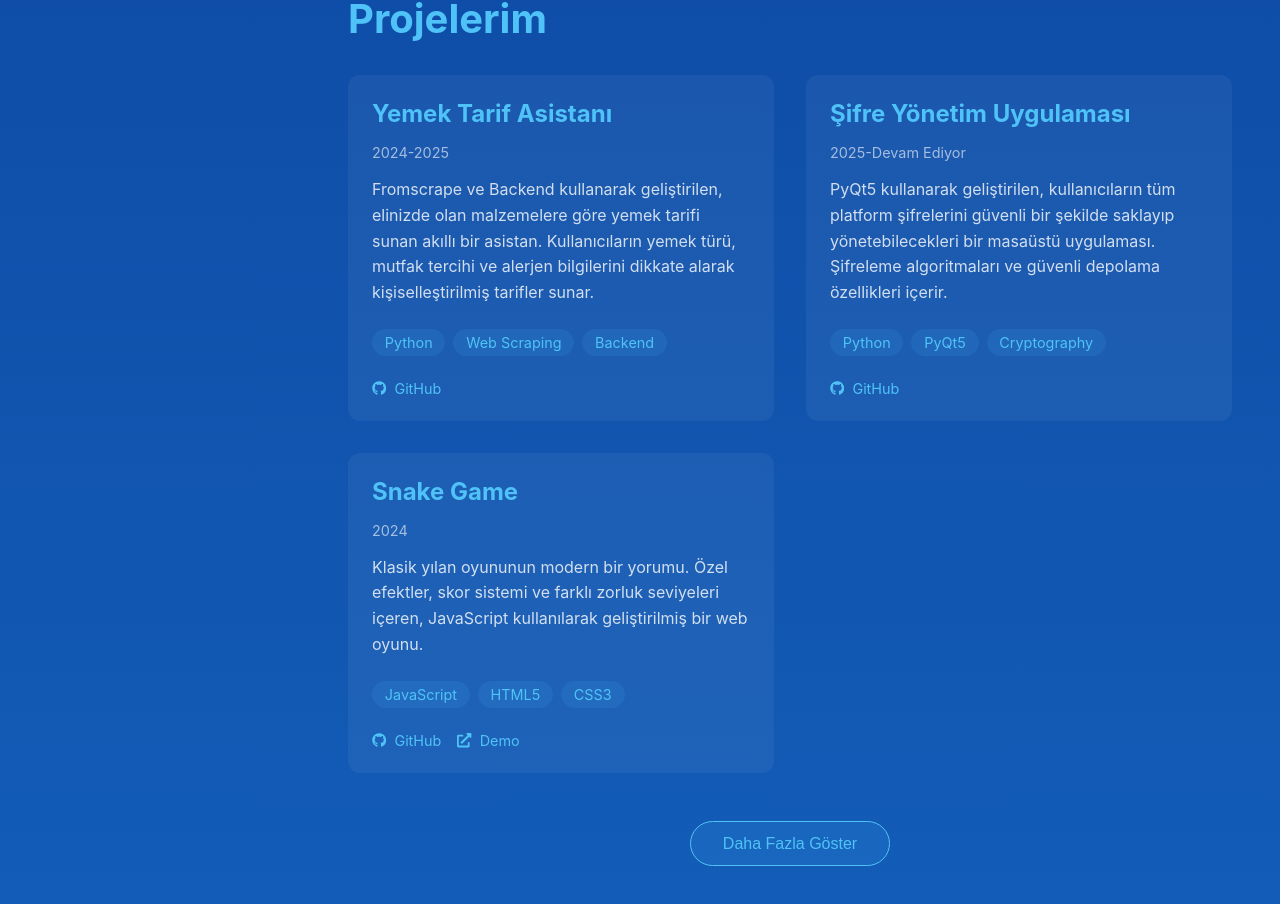
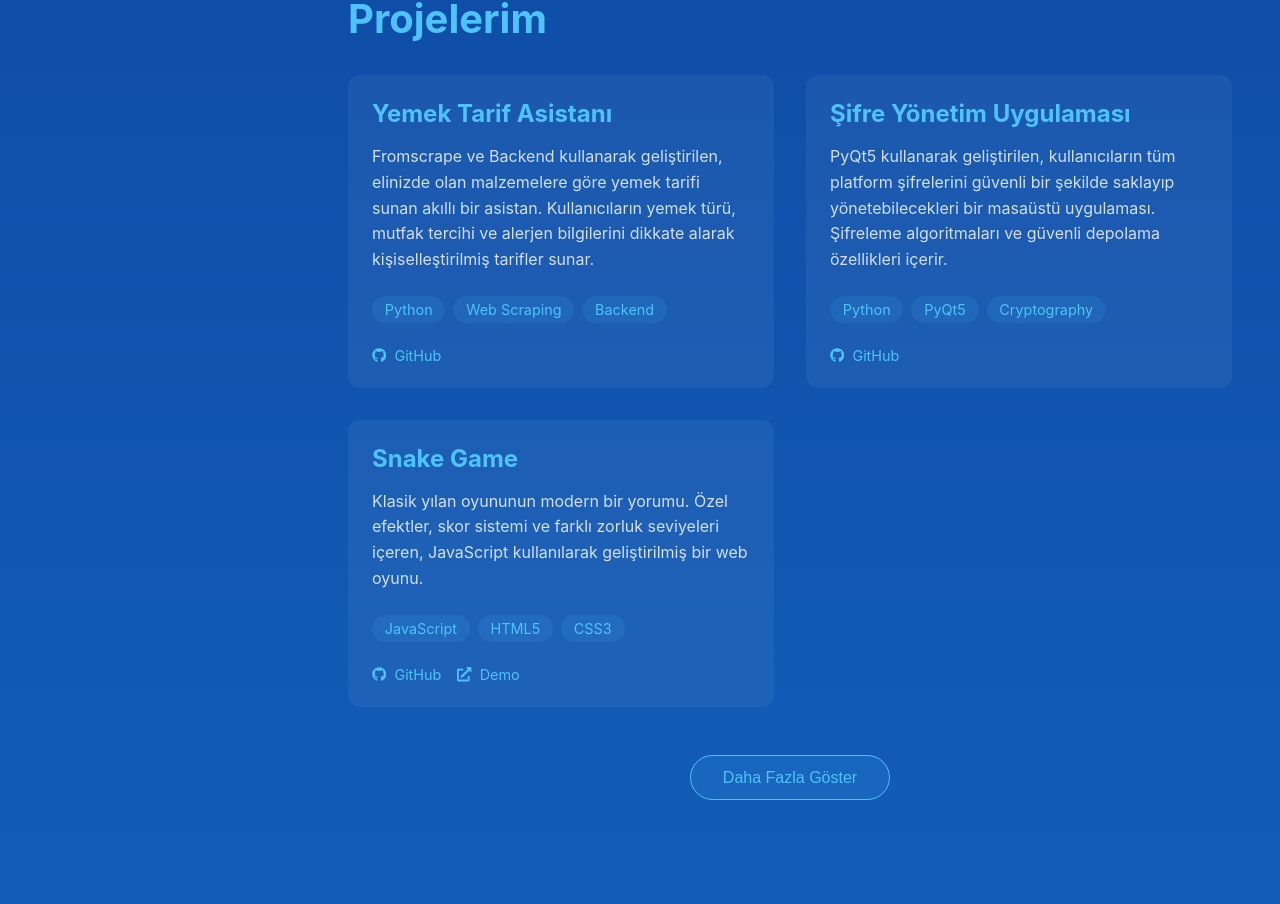
Before and after one commit to EceSol/React_Nodejs_Portfolyo, a React (Create React App) app: page / in a window 1280 px wide. Shown: the part 2890-3794 px from the top of the page. Built offline with nearby package versions, Linux system fonts and the light colour scheme.

Commit message:
projeler güncellendi

```diff
--- a/src/pages/Projects.jsx
+++ b/src/pages/Projects.jsx
@@ -60,13 +60,6 @@ const Tech = styled.span`
   font-size: 0.9rem;
 `;
 
-const DateRange = styled.span`
-  color: rgba(255, 255, 255, 0.6);
-  font-size: 0.9rem;
-  display: block;
-  margin-bottom: 1rem;
-`;
-
 const Links = styled.div`
   display: flex;
   gap: 1rem;
@@ -113,21 +106,18 @@ const Projects = () => {
       title: 'Yemek Tarif Asistanı',
       description: 'Fromscrape ve Backend kullanarak geliştirilen, elinizde olan malzemelere göre yemek tarifi sunan akıllı bir asistan. Kullanıcıların yemek türü, mutfak tercihi ve alerjen bilgilerini dikkate alarak kişiselleştirilmiş tarifler sunar.',
       techStack: ['Python', 'Web Scraping', 'Backend'],
-      date: '2024-2025',
       github: 'https://github.com/yourusername/yemek-tarif-asistani'
     },
     {
       title: 'Şifre Yönetim Uygulaması',
       description: 'PyQt5 kullanarak geliştirilen, kullanıcıların tüm platform şifrelerini güvenli bir şekilde saklayıp yönetebilecekleri bir masaüstü uygulaması. Şifreleme algoritmaları ve güvenli depolama özellikleri içerir.',
       techStack: ['Python', 'PyQt5', 'Cryptography'],
-      date: '2025-Devam Ediyor',
       github: 'https://github.com/yourusername/sifre-yonetimi'
     },
     {
       title: 'Snake Game',
       description: 'Klasik yılan oyununun modern bir yorumu. Özel efektler, skor sistemi ve farklı zorluk seviyeleri içeren, JavaScript kullanılarak geliştirilmiş bir web oyunu.',
       techStack: ['JavaScript', 'HTML5', 'CSS3'],
-      date: '2024',
       github: 'https://github.com/yourusername/snake-game',
       demo: 'https://yourusername.github.io/snake-game'
     }
@@ -138,34 +128,29 @@ const Projects = () => {
       title: 'Topluluk Yönetim Uygulaması',
       description: 'Flutter ve PHP kullanarak geliştirilen, topluluk etkinliklerini ve üye yönetimini kolaylaştıran mobil uygulama. SKS süreçlerini optimize eder ve dijitalleştirir.',
       techStack: ['Flutter', 'PHP', 'Mobile Development'],
-      date: '2024-Devam Ediyor',
       github: 'https://github.com/yourusername/topluluk-yonetim'
     },
     {
       title: 'Kamp Oyunu',
       description: 'Unity ve C# kullanarak geliştirilen, Türkiye\'deki kamp alanlarını tanıtan interaktif bir oyun. Performans optimizasyonu ve oyun mekaniği geliştirmeleri içerir.',
       techStack: ['Unity', 'C#', 'Game Development'],
-      date: '2023-2024',
       github: 'https://github.com/yourusername/kamp-oyunu'
     },
     {
       title: 'Roket Projesi',
       description: 'SI-RA Yüksek İrfa Roket Takımı için geliştirilen proje yönetim ve sosyal medya içerik planlaması sistemi.',
-      techStack: ['Project Management', 'Social Media'],
-      date: '2023-2024'
+      techStack: ['Project Management', 'Social Media']
     },
     {
       title: 'To-Do List Uygulaması',
       description: 'React ve TypeScript kullanılarak geliştirilen, görev yönetimi ve organizasyon uygulaması.',
       techStack: ['React', 'TypeScript', 'Styled Components'],
-      date: '2024',
       github: 'https://github.com/yourusername/todo-app'
     },
     {
       title: 'Weather App',
       description: 'Hava durumu API\'ı kullanarak geliştirilen, anlık ve 5 günlük hava durumu tahminlerini gösteren web uygulaması.',
       techStack: ['JavaScript', 'API Integration', 'CSS3'],
-      date: '2024',
       github: 'https://github.com/yourusername/weather-app'
     }
   ];
@@ -206,7 +191,6 @@ const Projects = () => {
         {displayedProjects.map((project, index) => (
           <ProjectCard key={index}>
             <ProjectTitle>{project.title}</ProjectTitle>
-            <DateRange>{project.date}</DateRange>
             <ProjectDescription>{project.description}</ProjectDescription>
             <TechStack>
               {project.techStack.map((tech, techIndex) => (
```
